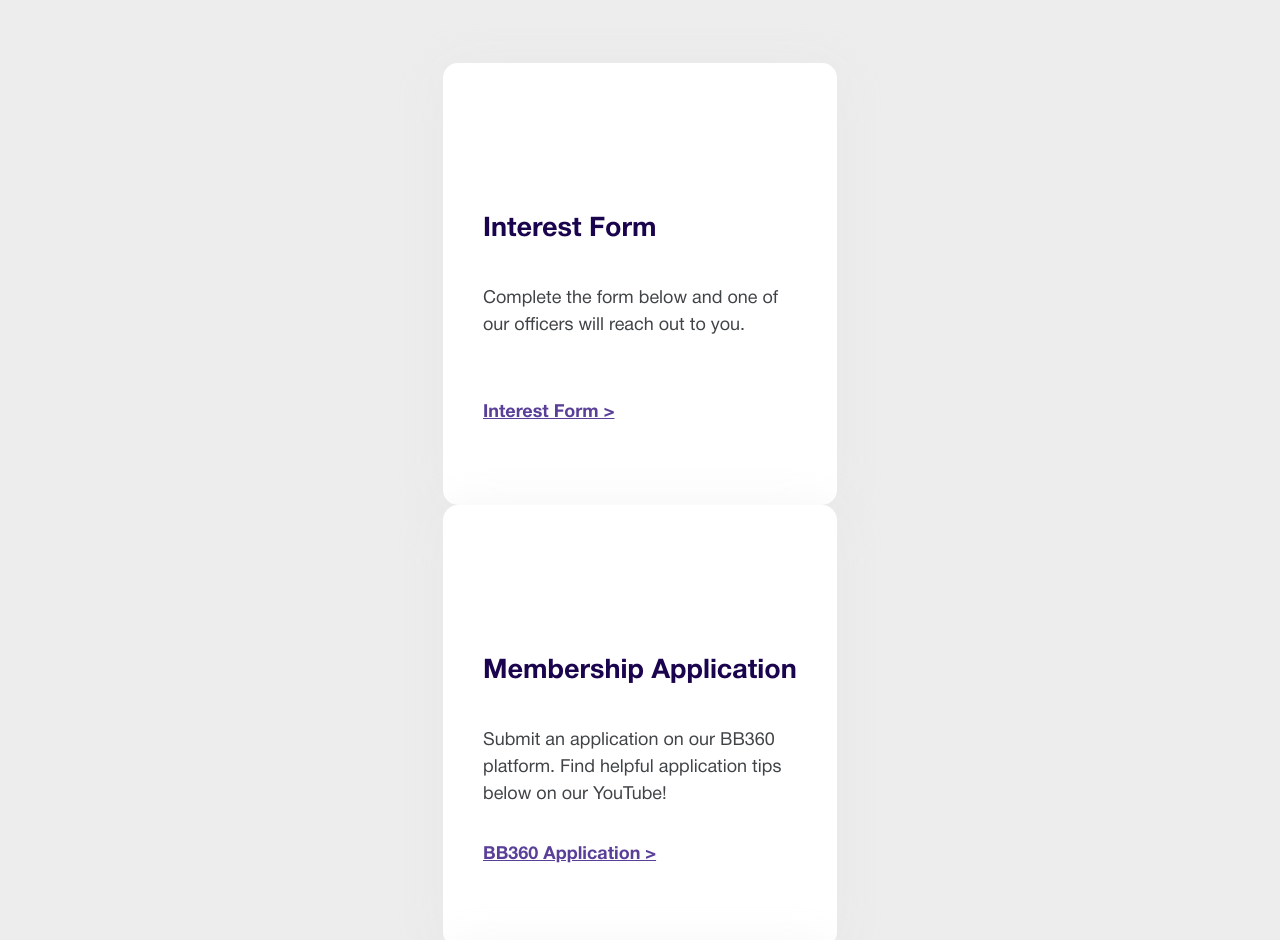
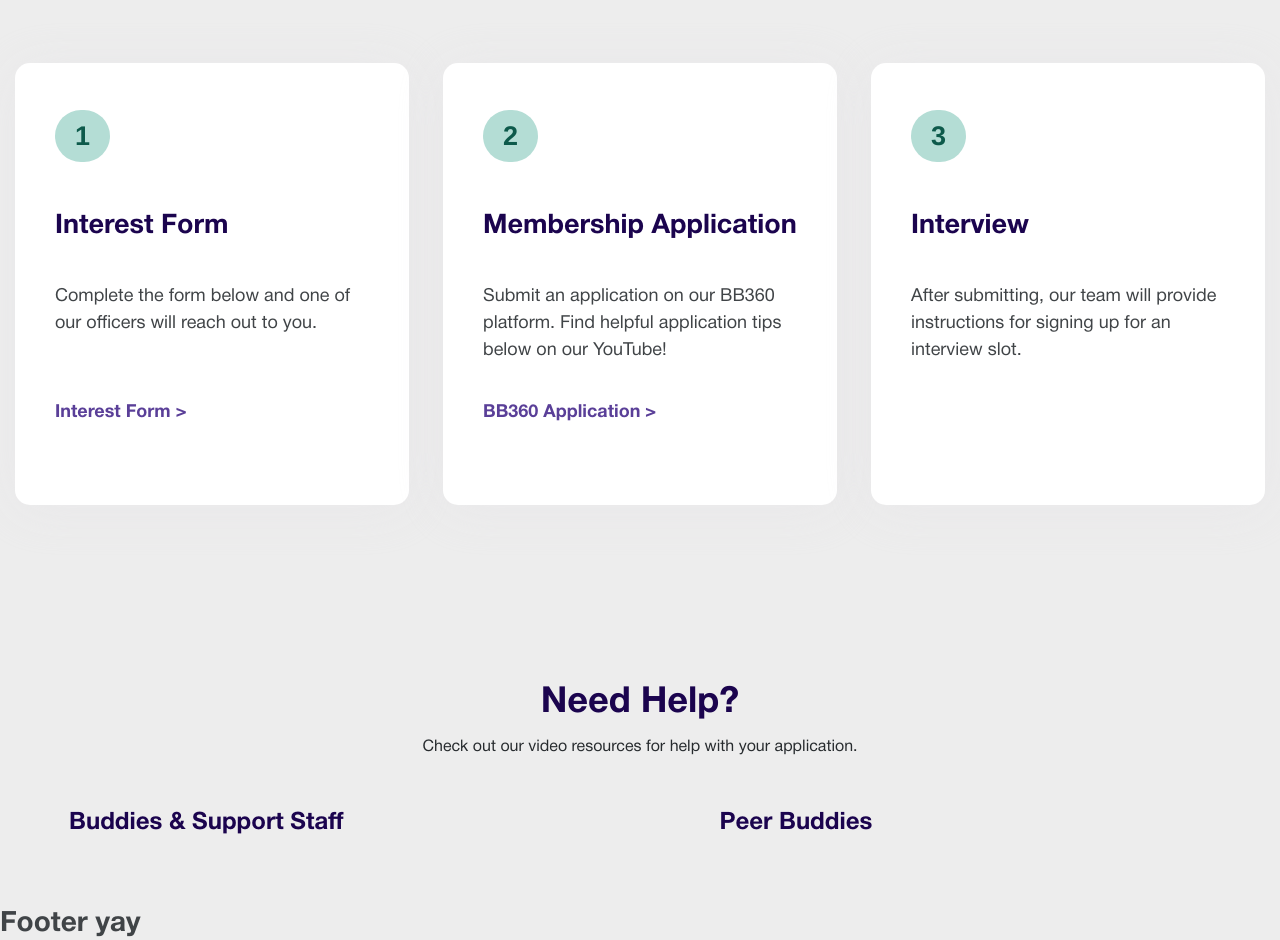
Before and after one commit to include-davis/best-buddies-fw24, a Next.js app: page /member/new in a window 1280 px wide. Shown: the part 1132-2072 px from the top of the page. Built offline with nearby package versions, Linux system fonts and the light colour scheme.

Commit message:
finished registration cards, started working on youtube cards

```diff
--- a/src/pages/member/new/index.jsx
+++ b/src/pages/member/new/index.jsx
@@ -45,6 +45,7 @@ export default function NewMembers() {
 
           <div className={styles.card}>
             <div className={styles.textFrameInt}>
+              <div>1</div>
               <h3>Interest Form</h3>
               <p>Complete the form below and one of our officers will reach out to you.</p>
             </div>
@@ -54,6 +55,7 @@ export default function NewMembers() {
 
           <div className={styles.card}>
             <div className={styles.textFrame}>
+              <div>2</div>
               <h3>Membership Application</h3>
               <p>Submit an application on our BB360 platform. Find helpful application tips below on our YouTube!</p>
             </div>
@@ -63,17 +65,47 @@ export default function NewMembers() {
 
           <div className={styles.card}>
             <div className={styles.textFrame}>
+              <div>3</div>
               <h3>Interview</h3>
               <p>After submitting, our team will provide instructions for signing up for an interview slot.</p>
             </div>
           </div>
-
         </div>
-
       </div>
 
 
-      <div>
+      <div className={styles.helpContainer}>
+        <div className={styles.headerContainer}>
+          <h2>Need Help?</h2>
+          <p>
+            Check out our video resources for help with your application.
+          </p>
+        </div>
+
+
+        <div className={styles.textBox}>
+          <h3>Buddies & Support Staff</h3>
+          <h3>Peer Buddies</h3>
+        </div>
+
+        <div className={styles.youtubeContainer}>
+
+          <div className={styles.youtubeCard}>
+            <div className={styles.cardFrame}>
+
+            </div>
+
+          </div>
+
+
+          <div className={styles.youtubeCard}>
+            <div className={styles.cardFrame}>
+
+            </div>
+
+          </div>
+
+        </div>
 
       </div>
 
--- a/src/styles/pages/member/new.module.scss
+++ b/src/styles/pages/member/new.module.scss
@@ -96,8 +96,8 @@
             font-size: 1.125rem; //change to rem
             font-weight: 400;
             line-height: 27px;
-            //letter-spacing: 0em;
             text-align: left;
+            color: var(--font-secondary);
         }
     }
 
@@ -113,33 +113,33 @@
 
     h2{
         color: var(--color-dark-purple);
-        //font-weight: 700;
-        //letter-spacing: 0em;
         text-align: left;
         margin-bottom: 54px;
     }
 
-    .cardContainer{
+    .cardsContainer{
         display: flex;
         flex-direction: row;
         justify-content: center;
+        gap: 34px;
     }
 
     .card{
         font-family: "Helvetica Neue";
         background-color: #FFF;
         display: flex;
+        flex-direction: column;
         max-width: 394px;
         height: 442px;
-        flex: 1;
         padding: 40px;
-        flex-direction: column;
+
         align-items: flex-start;
         border-radius: 15px;
         box-shadow: 0px 5px 50px 0px rgba(228, 225, 231, 0.40);
 
 
         .textFrameInt{
+
             background-color: #FFF;
             margin-top: 7px;
             max-width: 314px;
@@ -148,8 +148,29 @@
             flex-direction: column;
             align-items: flex-start;
 
+            div{
+                display: flex;
+                width: 55px;
+                height: 55px;
+                padding: 10px;
+                flex-direction: column;
+                justify-content: center;
+                align-items: center;
+                gap: 10px;
+                border-radius: 100px;
+                background: var(--Teal---light, #B4DDD5);
+
+
+                color: #0D5A4B;
+                font-family: "Helvetica Neue";
+                font-size: 1.6875rem;
+                font-style: normal;
+                font-weight: 700;
+                line-height: 120%; /* 32.4px */
+            }
+
             h3{
-                margin-top: 103px; //change to 48px later
+                margin-top: 48px; //change to 48px later
                 align-items: flex-start;
                 background-color: #FFF;
                 color: var(--color-dark-purple);
@@ -177,8 +198,30 @@
             flex-direction: column;
             align-items: flex-start;
 
+            div{
+                display: flex;
+                width: 55px;
+                height: 55px;
+                padding: 10px;
+                flex-direction: column;
+                justify-content: center;
+                align-items: center;
+                gap: 10px;
+                border-radius: 100px;
+                background: var(--Teal---light, #B4DDD5);
+
+
+                color: #0D5A4B;
+                font-family: "Helvetica Neue";
+                font-size: 1.6875rem;
+                font-style: normal;
+                font-weight: 700;
+                line-height: 120%; /* 32.4px */
+            }
+
+
             h3{
-                margin-top: 103px; //change to 48px later
+                margin-top: 48px; //change to 48px later
                 align-items: flex-start;
                 background-color: #FFF;
                 color: var(--color-dark-purple);
@@ -204,6 +247,7 @@
             color: var(--color-purple);
             font-size: 1.125rem;
             font-weight: 700;
+            text-decoration: none;
         }
 
         .appLink{
@@ -212,6 +256,76 @@
             color: var(--color-purple);
             font-size: 1.125rem;
             font-weight: 700;
+            text-decoration: none;
         }
     }
 }
+
+
+
+.helpContainer{
+    display: flex;
+    flex-direction: column;
+    align-items: center;
+    margin-top: 176px;
+
+    .headerContainer{
+        text-align: center;
+
+        h2{
+            color: var(--color-dark-purple);
+            width: 592px;
+            margin-bottom: 16px;
+
+            p{
+                font-size: 1.125rem; //change to rem
+                font-weight: 400;
+                line-height: 150%;
+                text-align: left;
+                color: var(--font-secondary);
+            }
+        }
+    }
+
+
+    .textBox{
+        display: flex;
+        flex-direction: row;
+        align-items: flex-start;
+        width: 1142px;
+        gap: 376px;
+        margin-top: 54px;
+
+        h3{
+            font-size: 1.5rem;
+            line-height: 120%;
+            color: var(--color-dark-purple);
+        }
+    }
+
+
+    .youtubeContainer{
+        display: flex;
+        flex-direction: row;
+        margin-top: 54px;
+        gap: 150px;
+
+
+
+
+        .youtubeCard{
+            display: flex;
+            flex-direction: column;
+            max-width: 496px;
+            background-color: #FFF;
+
+
+            .cardFrame{
+                padding: 8px;
+            }
+
+
+        }
+
+    }
+}
```
